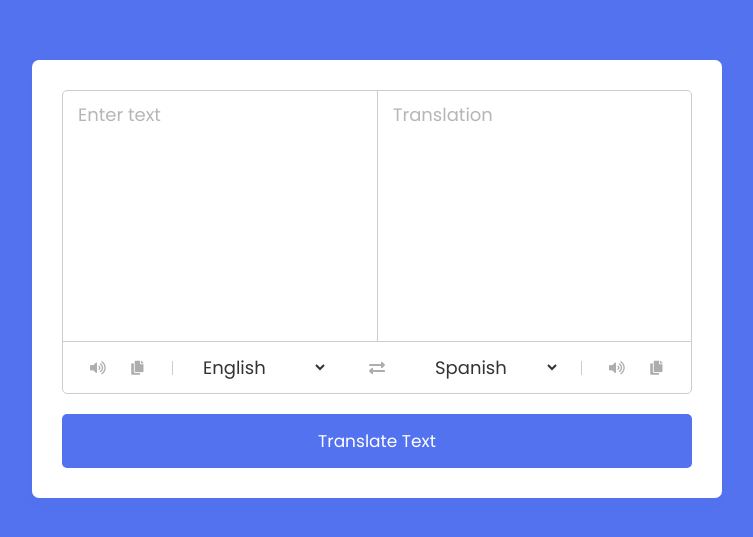
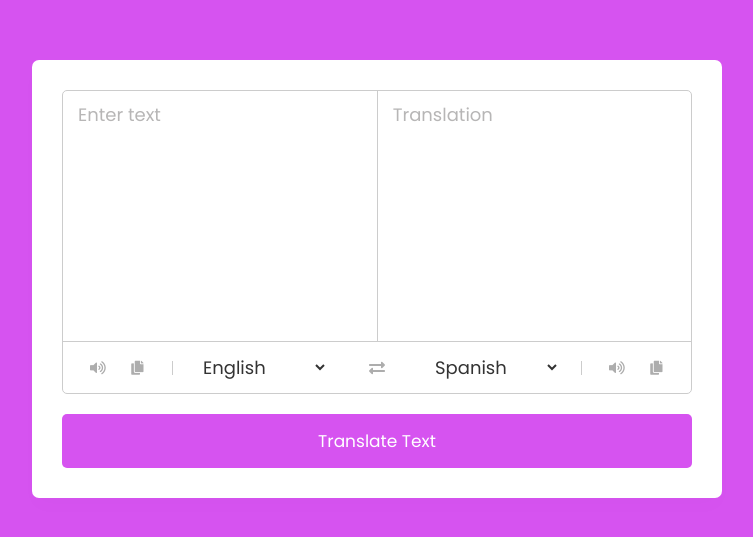
Before and after one commit to Pavithra9221/Lang_Translator, a plain HTML site: page index.html in a window 1280 px wide. Shown: the part 121-658 px from the top of the page, without its empty margins (263-1016 px from the left). Drawn offline with Linux system fonts and the light colour scheme.

Commit message:
Update index.html

```diff
--- a/index.html
+++ b/index.html
@@ -20,7 +20,7 @@
             justify-content: center;
             padding: 0 10px;
             min-height: 100vh;
-            background: #5372F0;
+            background: #d653f0;
         }
         .container{
             max-width: 690px;
@@ -130,7 +130,7 @@
             margin-top: 20px;
             font-size: 17px;
             border-radius: 5px;
-            background: #5372F0;
+            background: #d653f0;
         }
         @media (max-width: 660px){
             .container{
```
